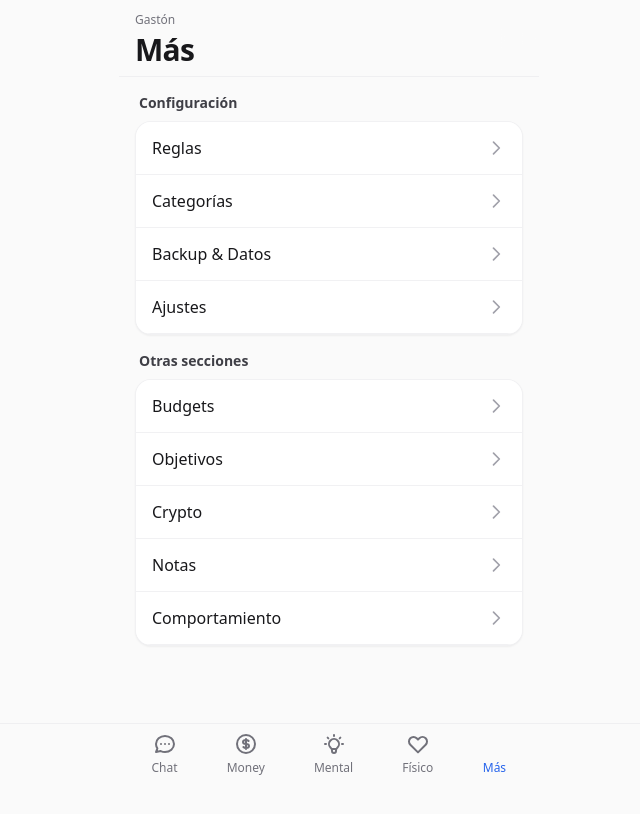
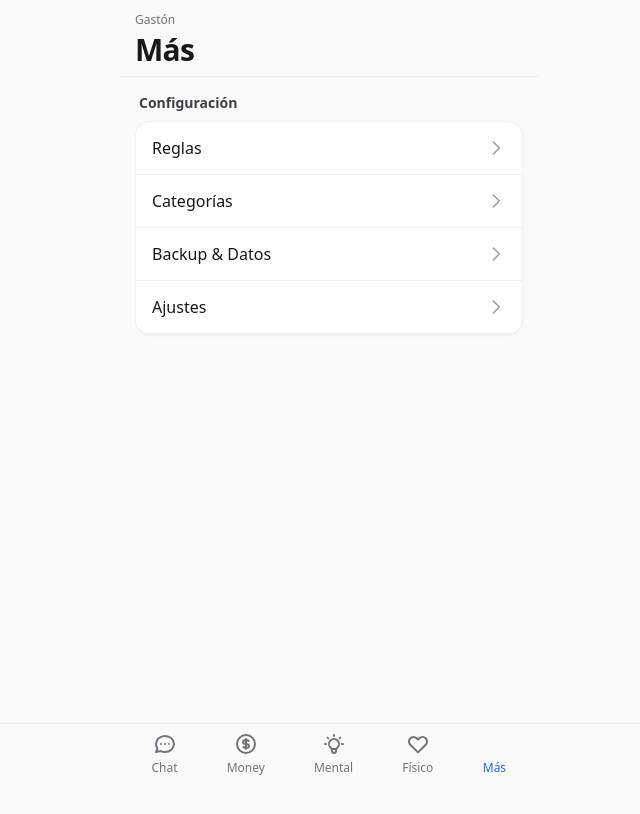
Before and after one commit to MonteNicolass/Gastoncito-, a Next.js app: page /mas in a window 1280 px wide. Shown: the top 814 px of the page, without its empty margins (311-951 px from the left). Built offline with nearby package versions, Linux system fonts and the light colour scheme.

Commit message:
fix sections hierarchy: remove product areas from Mas

```diff
--- a/app/mas/page.js
+++ b/app/mas/page.js
@@ -22,20 +22,6 @@ export default function MasPage() {
             <ListRow label="Ajustes" href="/mas/settings" />
           </Card>
         </div>
-
-        {/* Otras secciones */}
-        <div className="space-y-2">
-          <h2 className="text-sm font-semibold text-zinc-700 dark:text-zinc-300 px-1">
-            Otras secciones
-          </h2>
-          <Card className="overflow-hidden">
-            <ListRow label="Budgets" href="/budgets" disabled />
-            <ListRow label="Objetivos" href="/objetivos" disabled />
-            <ListRow label="Crypto" href="/crypto" disabled />
-            <ListRow label="Notas" href="/notas" disabled />
-            <ListRow label="Comportamiento" href="/comportamiento" disabled />
-          </Card>
-        </div>
       </div>
     </div>
   )
```
